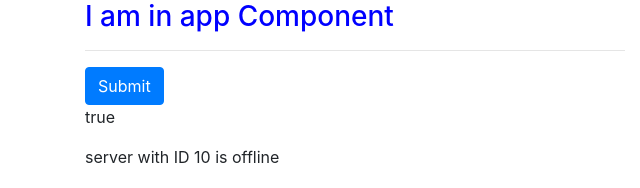
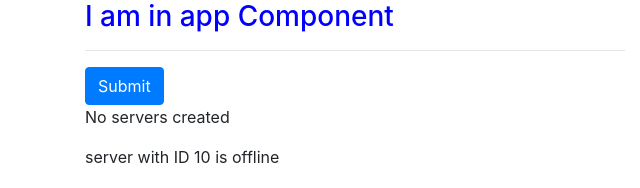
Before and after one commit to ANgajasinghe/Angular-Tutorial, an Angular app in the folder my-app/: page / in a window 1280 px wide. Shown: the top 188 px of the page, without its empty margins (0-640 px from the left). Built offline with nearby package versions, Linux system fonts and the light colour scheme.

Commit message:
event binding 01

```diff
--- a/my-app/angular.json
+++ b/my-app/angular.json
@@ -27,7 +27,9 @@
               "src/styles.css",
               "node_modules/bootstrap/dist/css/bootstrap.min.css"
             ],
-            "scripts": ["node_modules/bootstrap/dist/js/bootstrap.min.js"]
+            "scripts": [
+              "node_modules/jquery/dist/jquery.min.js",
+              "node_modules/bootstrap/dist/js/bootstrap.min.js"]
           },
           "configurations": {
             "production": {
--- a/my-app/package.json
+++ b/my-app/package.json
@@ -20,6 +20,7 @@
     "@angular/platform-browser-dynamic": "~9.0.7",
     "@angular/router": "~9.0.7",
     "bootstrap": "^4.5.0",
+    "jquery": "^3.5.1",
     "rxjs": "~6.5.4",
     "tslib": "^1.10.0",
     "zone.js": "~0.10.2"
--- a/my-app/src/app/server/server.component.ts
+++ b/my-app/src/app/server/server.component.ts
@@ -13,7 +13,7 @@ export class ServerComponent{
 
 
     getServerStatus(){
-        return this.serverStatus;
+        return this.serverStatus
     }
 
 
--- a/my-app/src/app/servers/servers.component.html
+++ b/my-app/src/app/servers/servers.component.html
@@ -1,9 +1,14 @@
 <!-- This is called prop binding Angular
     allows you to change your DOM when run time that is the power of angular  -->
 
-<button class="btn btn-primary" [disabled]="!allowNewServer"> Submit </button>
-<p [innerText] = "allowNewServer"></p>
 
+    <!-- **
+    ** envent binding (<event>) = "methodName()"
+    -->
+
+<button class="btn btn-primary" [disabled]="!allowNewServer" (click)="onCreateServer(this)"> Submit </button>
+<!-- <p [innerText] = "allowNewServer"></p> -->
+<p>{{serverCreationStatus}}</p>
 <app-server></app-server>
 <app-server></app-server>
 <app-server></app-server>
--- a/my-app/src/app/servers/servers.component.ts
+++ b/my-app/src/app/servers/servers.component.ts
@@ -9,6 +9,7 @@ export class ServersComponent implements OnInit {
 
     allowNewServer:boolean  = false;
 
+    serverCreationStatus = "No servers created";
 
 
   constructor() {
@@ -21,4 +22,10 @@ export class ServersComponent implements OnInit {
   ngOnInit(): void {
   }
 
+  //on mean event :- naming conventions
+  onCreateServer(obj){
+      console.log(obj); // angualr obj
+      this.serverCreationStatus = "server was created !!! "
+  }
+
 }
```
Also changed, not shown: 1 other file (tests, documents, lock files or other folders).
